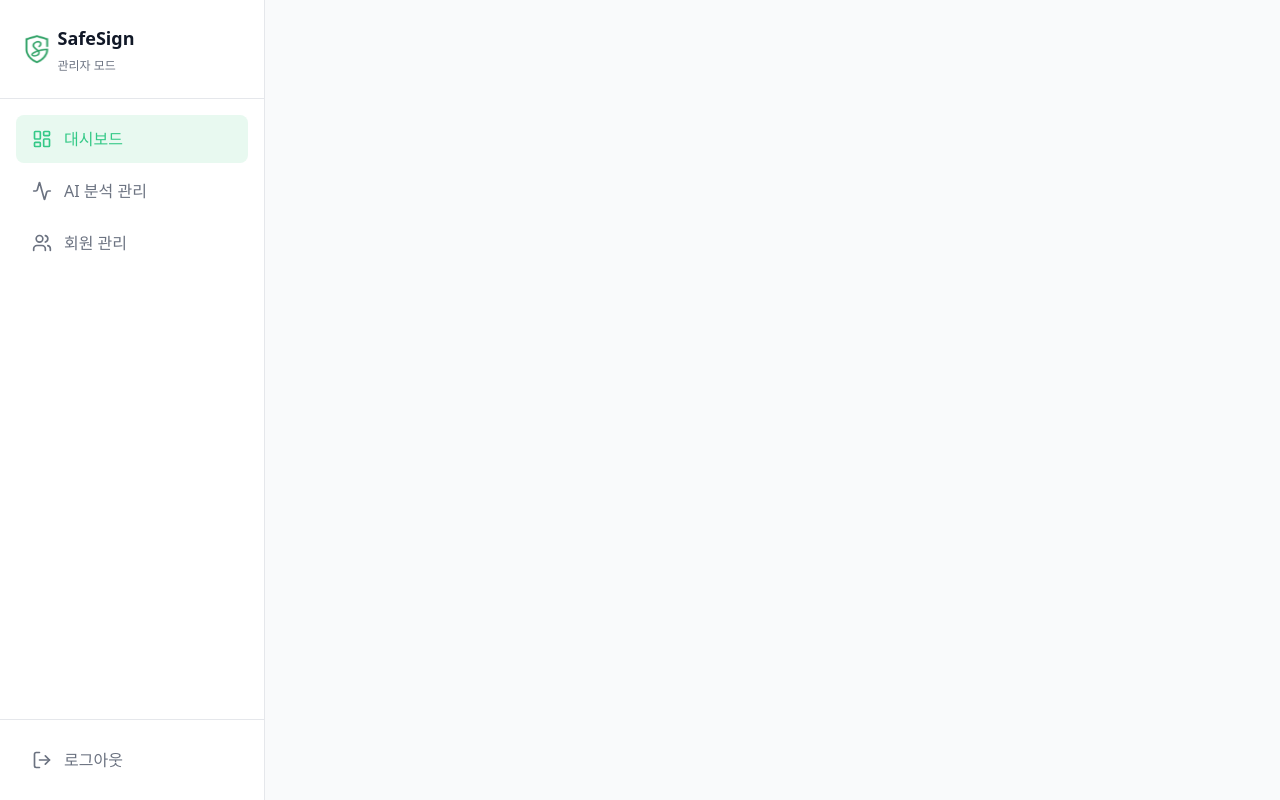
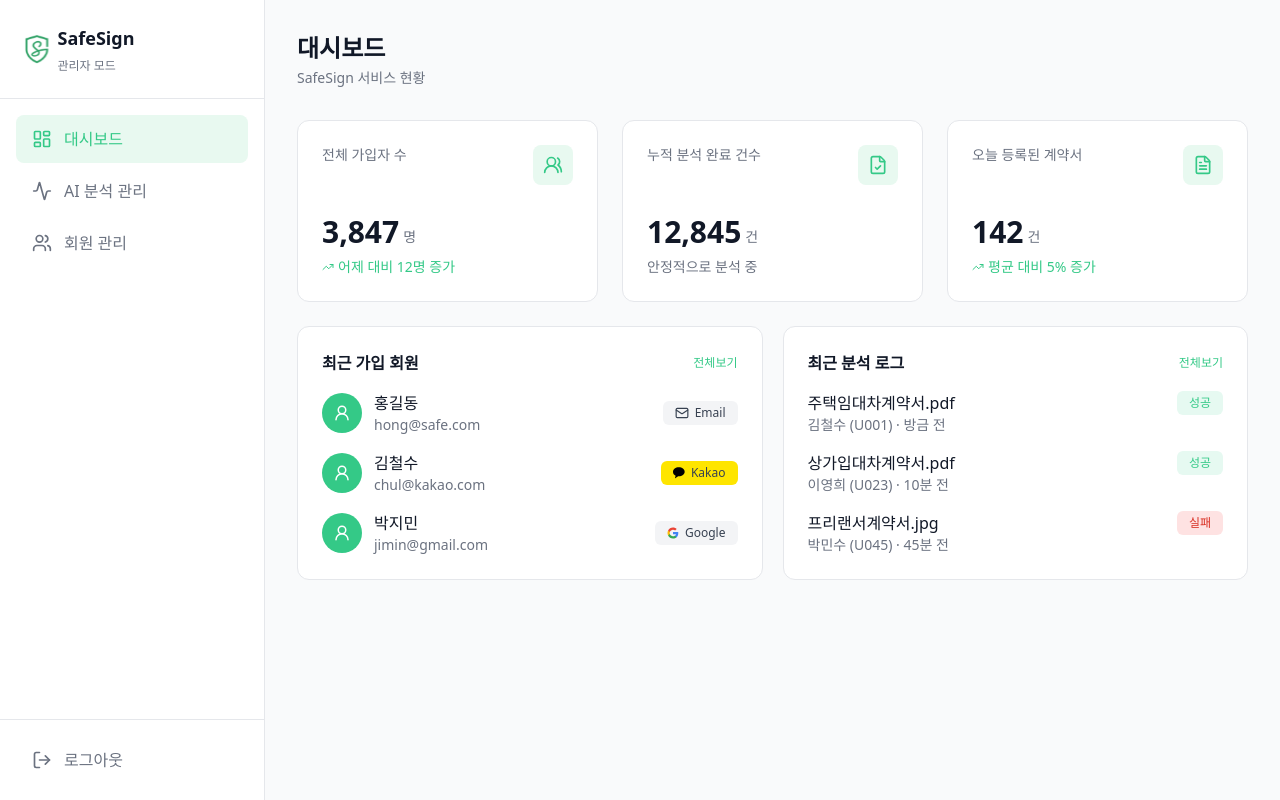
Before and after one commit to SafeSignProject/safeSign-frontend, a React (Vite) app: page /dashboard in a window 1280 px wide. Built offline with nearby package versions, Linux system fonts and the light colour scheme; a web font is replaced by a local one.

Commit message:
feat: 대시보드 UI 구현

```diff
--- a/src/components/auth/SocialLoginSection.tsx
+++ b/src/components/auth/SocialLoginSection.tsx
@@ -7,13 +7,13 @@ const SocialLoginSection = () => {
       <Button
         type='button'
         label='Google 로그인'
-        icon={<GoogleIcon />}
+        icon={<GoogleIcon width='20' height='20' />}
         className='text-dark border-light-gray h-12.5 w-full border bg-inherit font-medium hover:brightness-95 active:brightness-90'
       />
       <Button
         type='button'
         label='카카오 로그인'
-        icon={<KakaoIcon />}
+        icon={<KakaoIcon width='18' height='17' />}
         className='text-dark h-12.5 w-full bg-[#FEE500] font-medium hover:brightness-95 active:brightness-90'
       />
 
--- /dev/null
+++ b/src/components/header/AdminCommonHeader.tsx
@@ -0,0 +1,15 @@
+interface AdminCommonHeaderProps {
+  title: string;
+  desc: string;
+}
+
+const AdminCommonHeader = ({ title, desc }: AdminCommonHeaderProps) => {
+  return (
+    <nav className='w-full p-8'>
+      <h3 className='text-2xl font-semibold leading-8 text-dark mb-1'>{title}</h3>
+      <p className='text-sm leading-5 text-dark-gray'>{desc}</p>
+    </nav>
+  );
+};
+
+export default AdminCommonHeader;
--- /dev/null
+++ b/src/constants/admin.tsx
@@ -0,0 +1,64 @@
+import { FileText, FileCheck, UsersRound } from 'lucide-react';
+
+export const dashboardStats = [
+  {
+    title: '전체 가입자 수',
+    value: '3,847',
+    unit: '명',
+    desc: '어제 대비 12명 증가',
+    icon: <UsersRound size={20} />,
+    isUp: true,
+  },
+  {
+    title: '누적 분석 완료 건수',
+    value: '12,845',
+    unit: '건',
+    desc: '안정적으로 분석 중',
+    icon: <FileCheck size={20} />,
+    isUp: false,
+  },
+  {
+    title: '오늘 등록된 계약서',
+    value: '142',
+    unit: '건',
+    desc: '평균 대비 5% 증가',
+    icon: <FileText size={20} />,
+    isUp: true,
+  },
+];
+
+export const recentUsers = [
+  {
+    name: '홍길동',
+    email: 'hong@safe.com',
+    provider: 'Email',
+  },
+  {
+    name: '김철수',
+    email: 'chul@kakao.com',
+    provider: 'Kakao',
+  },
+  {
+    name: '박지민',
+    email: 'jimin@gmail.com',
+    provider: 'Google',
+  },
+];
+
+export const analysisLogs = [
+  {
+    title: '주택임대차계약서.pdf',
+    desc: '김철수 (U001) · 방금 전',
+    isSuccess: true,
+  },
+  {
+    title: '상가입대차계약서.pdf',
+    desc: '이영희 (U023) · 10분 전',
+    isSuccess: true,
+  },
+  {
+    title: '프리랜서계약서.jpg',
+    desc: '박민수 (U045) · 45분 전',
+    isSuccess: false,
+  },
+];
--- a/src/layouts/AdminLayout.tsx
+++ b/src/layouts/AdminLayout.tsx
@@ -7,7 +7,7 @@ const AdminLayout = () => {
     <div className='flex min-h-screen bg-[#F9FAFB]'>
       <AdminSidebar />
 
-      <main className=' p-6'>
+      <main className='ml-66.25 min-h-screen w-full'>
         <Outlet />
       </main>
     </div>
--- a/src/pages/admin/AnalysisManagementPage.tsx
+++ b/src/pages/admin/AnalysisManagementPage.tsx
@@ -1,5 +1,17 @@
+import AdminCommonHeader from '@/components/header/AdminCommonHeader';
+
 const AnalysisManagementPage = () => {
-  return <div></div>;
+  return (
+    <div className='w-full'>
+      <AdminCommonHeader title='AI 분석 관리' desc='계약서 분석 로그 및 AI 모델 관리' />
+
+      <div>
+        <div>
+          <p>OCR 성공률</p>
+        </div>
+      </div>
+    </div>
+  );
 };
 
 export default AnalysisManagementPage;
--- a/src/pages/admin/DashBoardPage.tsx
+++ b/src/pages/admin/DashBoardPage.tsx
@@ -1,5 +1,126 @@
+import { GoogleIcon, KakaoIcon } from '@/assets';
+import AdminCommonHeader from '@/components/header/AdminCommonHeader';
+import { analysisLogs, dashboardStats, recentUsers } from '@/constants/admin';
+import clsx from 'clsx';
+import { Mail, TrendingUp, UserRound } from 'lucide-react';
+import { Link } from 'react-router-dom';
+
 const DashBoardPage = () => {
-  return <div>123</div>;
+  return (
+    <div className='w-full'>
+      <AdminCommonHeader title='대시보드' desc='SafeSign 서비스 현황' />
+
+      <div className='flex flex-col gap-6 px-8'>
+        <section className='grid grid-cols-3 gap-6'>
+          {dashboardStats.map((stat) => (
+            <article key={stat.title} className='rounded-xl border border-light-gray bg-white p-6'>
+              <div className='flex items-start justify-between'>
+                <p className='text-sm text-dark-gray leading-5'>{stat.title}</p>
+
+                <div className='flex h-10 w-10 items-center justify-center rounded-lg bg-[#E8F9F0] text-primary'>
+                  {stat.icon}
+                </div>
+              </div>
+
+              <div className='mt-8 flex items-end gap-1 mb-2.5'>
+                <h2 className='text-3xl font-semibold leading-none text-dark'>{stat.value}</h2>
+
+                <span className='text-sm text-dark-gray'>{stat.unit}</span>
+              </div>
+
+              <p
+                className={clsx(
+                  'text-sm flex items-center gap-1',
+                  stat.isUp ? 'text-primary' : 'text-dark-gray',
+                )}
+              >
+                {stat.isUp && <TrendingUp size={12} />}
+                {stat.desc}
+              </p>
+            </article>
+          ))}
+        </section>
+
+        <section className='grid grid-cols-2 gap-5'>
+          <article className='rounded-xl border border-light-gray bg-white p-6'>
+            <div className='flex items-center justify-between'>
+              <h3 className='leading-6 font-semibold text-dark'>최근 가입 회원</h3>
+
+              <Link
+                to='/users-management'
+                className='text-xs font-medium text-primary hover:brightness-95 active:brightness-90 transition'
+              >
+                전체보기
+              </Link>
+            </div>
+
+            <div className='mt-4 flex flex-col gap-4'>
+              {recentUsers.map((user) => (
+                <div key={user.email} className='flex items-center justify-between'>
+                  <div className='flex items-center gap-3'>
+                    <div className='flex h-10 w-10 items-center justify-center rounded-full bg-primary text-white'>
+                      <UserRound size={18} />
+                    </div>
+
+                    <div>
+                      <p className='font-medium leading-6 text-dark'>{user.name}</p>
+                      <p className='text-sm text-dark-gray'>{user.email}</p>
+                    </div>
+                  </div>
+
+                  <span
+                    className={clsx(
+                      'rounded-md px-3 py-1 text-xs font-medium bg-[#F3F4F6] text-[#374151] flex items-center gap-1.5',
+                      user.provider === 'Kakao' && 'bg-[#FEE500] text-[#3C1E1E]',
+                    )}
+                  >
+                    {user.provider === 'Email' && <Mail size={14} />}
+                    {user.provider === 'Kakao' && <KakaoIcon width={12} height={12} />}
+                    {user.provider === 'Google' && <GoogleIcon width={12} height={12} />}
+                    {user.provider}
+                  </span>
+                </div>
+              ))}
+            </div>
+          </article>
+
+          <article className='rounded-xl border border-light-gray bg-white p-6'>
+            <div className='flex items-center justify-between'>
+              <h3 className='leading-6 font-semibold text-dark'>최근 분석 로그</h3>
+
+              <Link
+                to='/analysis-management'
+                className='text-xs font-medium text-primary hover:brightness-95 active:brightness-90 transition'
+              >
+                전체보기
+              </Link>
+            </div>
+
+            <div className='mt-4 flex flex-col gap-4'>
+              {analysisLogs.map((log) => (
+                <div key={log.title} className='flex items-start justify-between'>
+                  <div>
+                    <p className='font-medium leading-6 text-dark'>{log.title}</p>
+
+                    <p className='text-sm text-dark-gray'>{log.desc}</p>
+                  </div>
+
+                  <span
+                    className={clsx(
+                      'rounded-md px-3 py-1 text-xs font-medium',
+                      log.isSuccess ? 'bg-accent text-primary' : 'bg-[#FEE2E2] text-[#D92D20]',
+                    )}
+                  >
+                    {log.isSuccess ? '성공' : '실패'}
+                  </span>
+                </div>
+              ))}
+            </div>
+          </article>
+        </section>
+      </div>
+    </div>
+  );
 };
 
 export default DashBoardPage;
--- a/src/pages/admin/UsersManagementPage.tsx
+++ b/src/pages/admin/UsersManagementPage.tsx
@@ -1,5 +1,17 @@
+import AdminCommonHeader from '@/components/header/AdminCommonHeader';
+
 const UsersManagementPage = () => {
-  return <div></div>;
+  return (
+    <div className='w-full'>
+      <AdminCommonHeader title='회원 관리' desc='사용자 계정 및 권환 관리' />
+
+      <div>
+        <div>
+          <p>OCR 성공률</p>
+        </div>
+      </div>
+    </div>
+  );
 };
 
 export default UsersManagementPage;
```
Also changed, not shown: src/assets/icons/googleIcon.svg, src/assets/icons/kakaoIcon.svg.
